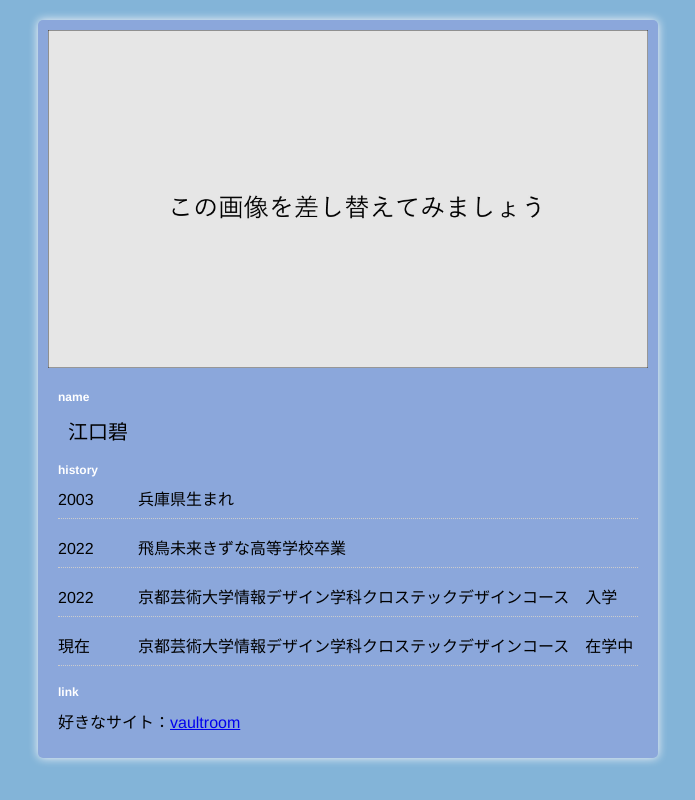
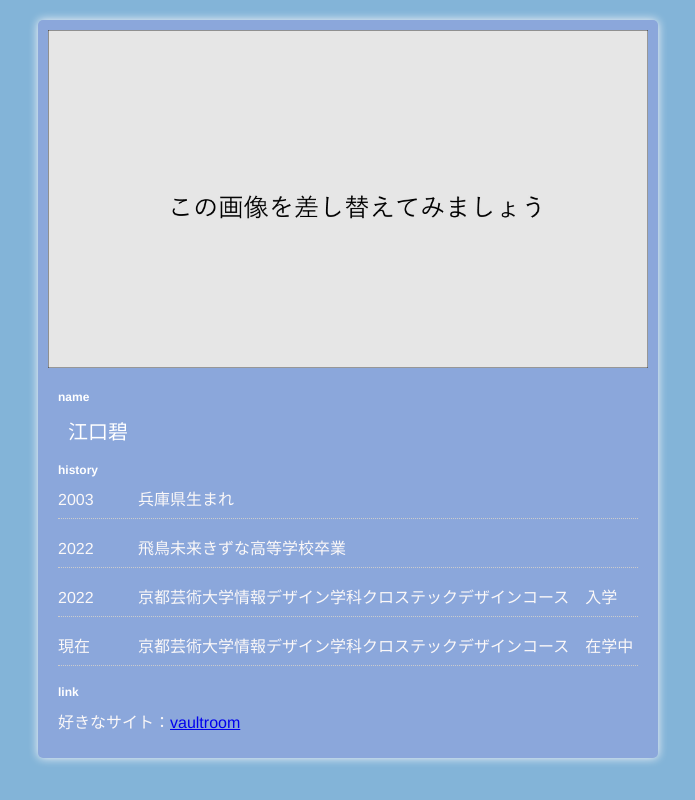
Before and after one commit to KUAD-XtechDesign/simple_page-kedamakun0, a plain HTML site: page index.html in a window 1280 px wide. Shown: the whole page, without its empty margins (292-987 px from the left). Drawn offline with Linux system fonts and the light colour scheme.

Commit message:
文字の色を白に

```diff
--- a/style.css
+++ b/style.css
@@ -38,7 +38,7 @@ h1.name{
   font-size: 20px;
   padding-left: 10px;
   margin-bottom: 10px;
-  color: black;
+  color: rgb(255, 255, 255);
 }
 
 /* 経歴部分 */
@@ -50,6 +50,7 @@ h2.title{
 
 .profile{
   padding: 10px;
+  color: #fbf8f8;
 }
 
 ul.history_list li{
```
